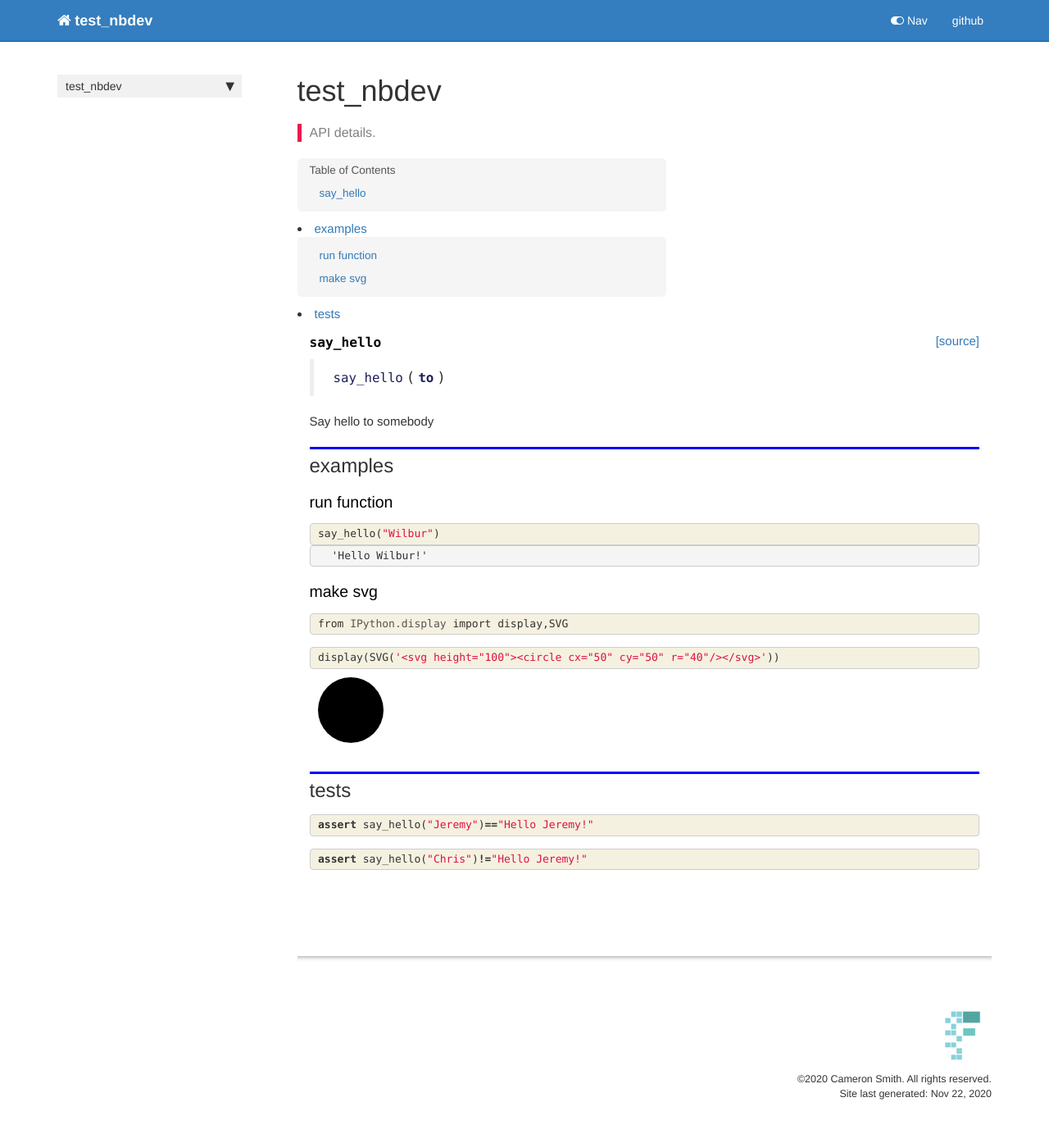
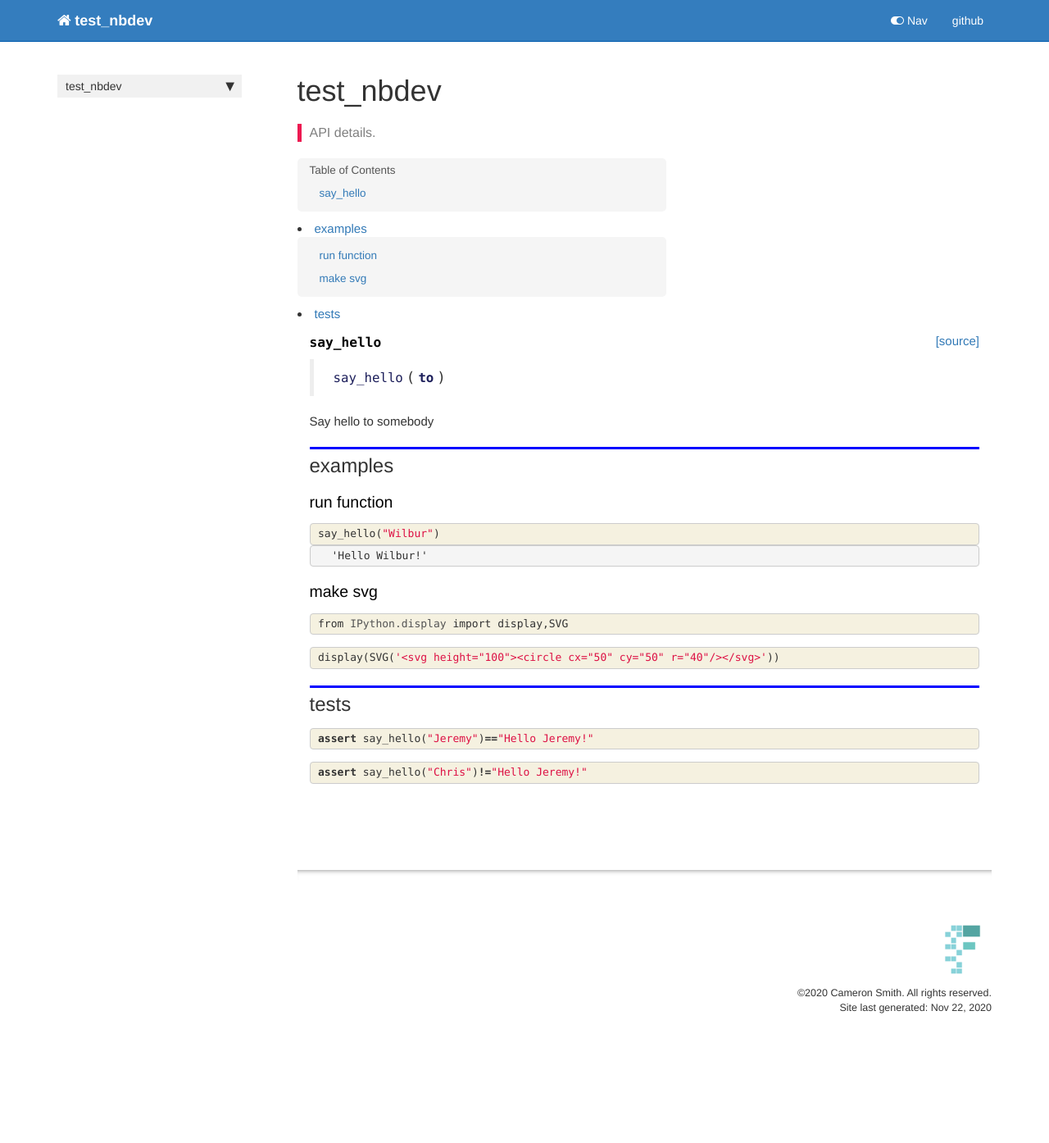
Before and after one commit to cameronraysmith/test_nbdev, a Jekyll site: the page built from docs/core.html, in a window 1280 px wide. Shown: the whole page at 82% size. Built offline with Jekyll 4.4.1, drawn with Linux system fonts in a browser that asks for light colours; nearby versions of some CDN libraries; comment, search, counter and statistics services are not loaded; after the commit the page ends 1289 px from its top, so only the background shows below that.

Commit message:
strip output

```diff
--- a/docs/core.html
+++ b/docs/core.html
@@ -143,21 +143,6 @@
 </div>
 </div>
 
-<div class="output_wrapper">
-<div class="output">
-
-<div class="output_area">
-
-
-<div class="output_svg output_subarea ">
-<svg height="100"><circle cx="50" cy="50" r="40"/></svg>
-</div>
-
-</div>
-
-</div>
-</div>
-
 </div>
     {% endraw %}
 
```
Also changed, not shown: 1 other file.
